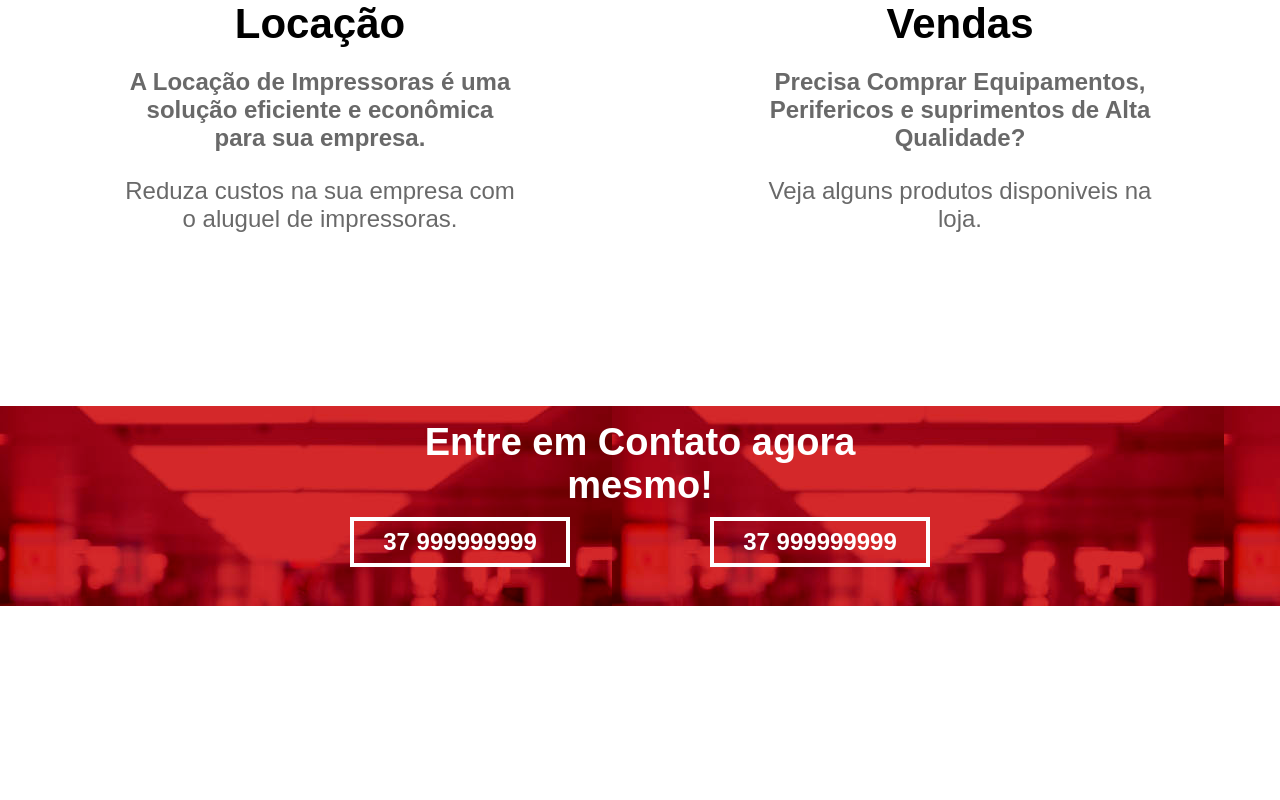
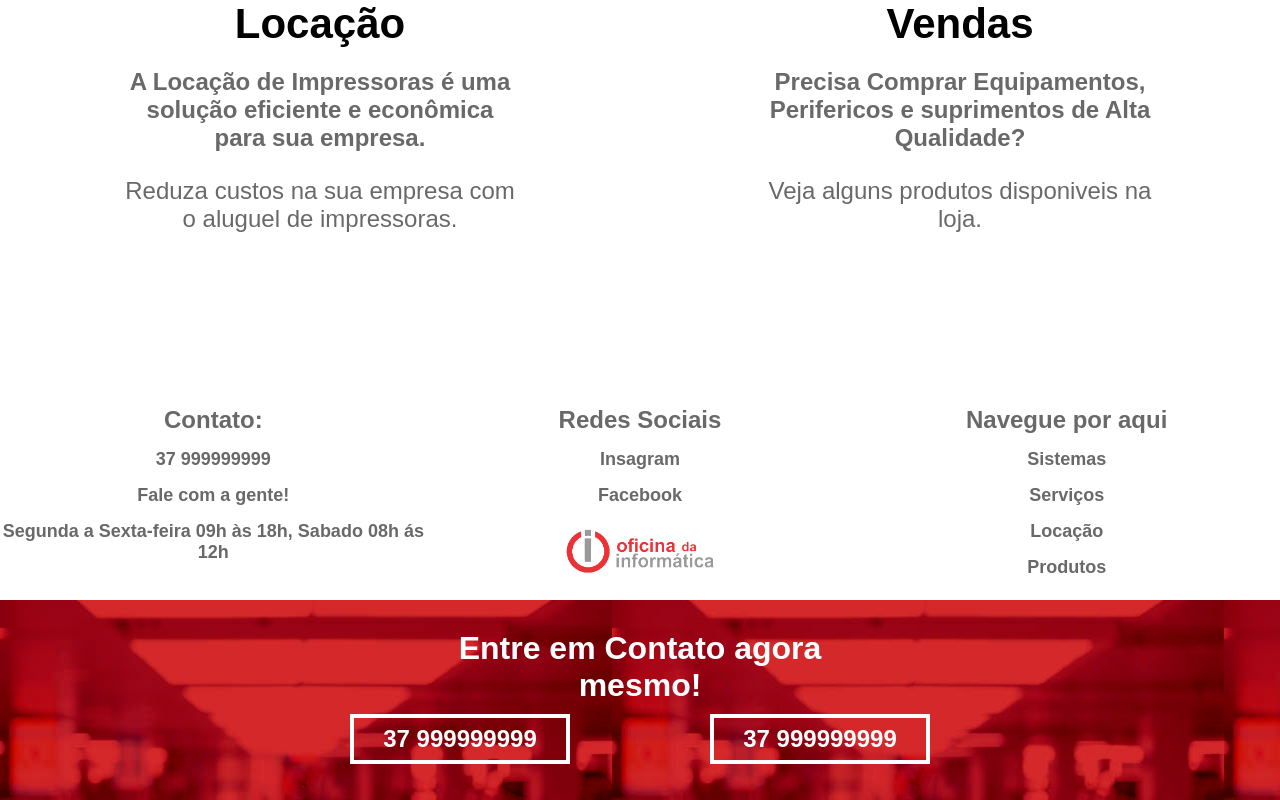
Before and after one commit to GustavoMen/OficinaDaInformatica, a React (Vite) app: page / in a window 1280 px wide. Shown: the part 1530-2330 px from the top of the page. Before the commit the page ends 2136 px from the top, so only its background shows below. Built offline with nearby package versions, Linux system fonts and the light colour scheme.

Commit message:
Home page Complete

```diff
--- a/src/App.tsx
+++ b/src/App.tsx
@@ -1,6 +1,7 @@
 import { BrowserRouter as Router, Routes, Route } from "react-router-dom";
 
 import Cta from "./Components/CTA/cta";
+import Footer from "./Components/Footer/Footer";
 import Navbar from "./Components/NavBar/Navbar";
 import GlobalStyle from "./globalStyles";
 import Home from "./Pages/HomePage/Home";
@@ -12,8 +13,10 @@ export default function App() {
       <GlobalStyle />
       <Routes>
         <Route path="/" element={<Home />} />
-        <Route path="/test" element={<Cta />} />
+        <Route path="/test" element={<Footer />} />
       </Routes>
+      <Footer />
+      <Cta />
     </Router>
   );
 }
--- a/src/Components/CTA/Cta.elements.tsx
+++ b/src/Components/CTA/Cta.elements.tsx
@@ -1,21 +1,6 @@
 import styled from "styled-components";
 
 import backgroundImage from "../../assets/Images/LocationPageImageTwo.png";
-
-export const ImageDiv = styled.div`
-  width: 100%;
-  height: 200px;
-  background: url(${backgroundImage});
-  text-align: center;
-`;
-
-export const Text = styled.h3`
-  width: 500px;
-  padding-top: 15px;
-  margin: auto;
-  color: #fff;
-  font-size: 38px;
-`;
 
 export const Btn = styled.button`
   border: 4px solid #fff;
@@ -34,3 +19,25 @@ export const Btn = styled.button`
     transform: scale(1.1);
   }
 `;
+
+export const ImageDiv = styled.div`
+  width: 100%;
+  height: 200px;
+  background: url(${backgroundImage});
+  text-align: center;
+
+  @media screen and (max-width: 776px) {
+    height: 300px;
+    ${Btn} {
+      margin-top: 30px;
+    }
+  }
+`;
+
+export const Text = styled.h3`
+  width: 400px;
+  padding-top: 30px;
+  margin: auto;
+  color: #fff;
+  font-size: 32px;
+`;
--- /dev/null
+++ b/src/Components/Footer/Footer.elements.tsx
@@ -0,0 +1,43 @@
+import styled from "styled-components";
+
+/// Footer //////////////////////////////
+
+export const FooterContainer = styled.footer`
+  display: grid;
+  grid-template-columns: 1fr 1fr 1fr;
+  background-color: #fff;
+  margin-bottom: 20px;
+  @media screen and (max-width: 996px) {
+    grid-template-columns: 1fr;
+  }
+`;
+
+export const FooterItem = styled.div`
+  text-align: center;
+
+  @media screen and (max-width: 996px) {
+    margin-top: 40px;
+  }
+`;
+
+export const ItemTitle = styled.p`
+  color: #696969;
+  font-weight: bold;
+  font-size: 24px;
+`;
+
+export const ItemNavigate = styled.p`
+  color: #696969;
+  font-weight: bold;
+  font-size: 18px;
+  padding-top: 15px;
+`;
+
+export const LogoFooter = styled.img`
+  height: 50px;
+  margin-top: 20px;
+`;
+
+export const LinkSocialMedia = styled.a`
+  text-decoration: none;
+`;
--- /dev/null
+++ b/src/Components/Footer/Footer.tsx
@@ -0,0 +1,49 @@
+import React from "react";
+
+import Logo from "../../assets/Images/LogoFooter.png";
+import {
+  FooterContainer,
+  FooterItem,
+  ItemTitle,
+  ItemNavigate,
+  LogoFooter,
+  LinkSocialMedia,
+} from "./Footer.elements";
+
+function Footer() {
+  return (
+    <FooterContainer>
+      <FooterItem>
+        <ItemTitle>Contato:</ItemTitle>
+        <ItemNavigate>37 999999999</ItemNavigate>
+        <ItemNavigate>Fale com a gente!</ItemNavigate>
+        <ItemNavigate>
+          Segunda a Sexta-feira 09h às 18h, Sabado 08h ás 12h
+        </ItemNavigate>
+      </FooterItem>
+      <FooterItem>
+        <ItemTitle>Redes Sociais</ItemTitle>
+        <LinkSocialMedia
+          target="_blank"
+          href="https://instagram.com/"
+          rel="noreferrer"
+        >
+          <ItemNavigate>Insagram</ItemNavigate>
+        </LinkSocialMedia>
+
+        <ItemNavigate>Facebook</ItemNavigate>
+        <LogoFooter src={Logo} />
+      </FooterItem>
+
+      <FooterItem>
+        <ItemTitle>Navegue por aqui</ItemTitle>
+        <ItemNavigate>Sistemas</ItemNavigate>
+        <ItemNavigate>Serviços</ItemNavigate>
+        <ItemNavigate>Locação</ItemNavigate>
+        <ItemNavigate>Produtos</ItemNavigate>
+      </FooterItem>
+    </FooterContainer>
+  );
+}
+
+export default Footer;
--- a/src/Pages/HomePage/Home.elements.tsx
+++ b/src/Pages/HomePage/Home.elements.tsx
@@ -26,12 +26,20 @@ export const ContainerText = styled.div`
     flex-direction: column;
     text-align: center;
   }
+
+  @media screen and (max-width: 524px) {
+    padding-left: 0;
+  }
 `;
 export const MainText = styled.h1`
   font-size: 50px;
 
   @media screen and (max-width: 768px) {
     text-align: center;
+  }
+
+  @media screen and (max-width: 392px) {
+    font-size: 42px;
   }
 `;
 
@@ -99,6 +107,10 @@ export const SectionTwoTitle = styled.h2`
   margin-top: 100px;
   font-size: 44px;
   text-align: center;
+
+  @media screen and (max-width: 392px) {
+    font-size: 42px;
+  }
 `;
 
 export const GridContainer = styled.div`
@@ -188,6 +200,10 @@ export const GridItem = styled.div`
       display: inline-block;
     }
   }
+
+  @media screen and (max-width: 996px) {
+    width: 80%;
+  }
 `;
 
 export const GridImageIcon = styled.img`
--- a/src/Pages/HomePage/Home.tsx
+++ b/src/Pages/HomePage/Home.tsx
@@ -10,7 +10,6 @@ import SistemasIconTwo from "../../assets/Images/home/sistemaActiveted.png";
 import SistemasIconOne from "../../assets/Images/home/sistemaDesativeted.png";
 import VendasIconTwo from "../../assets/Images/home/VendasIconActiveted.png";
 import VendasIconOne from "../../assets/Images/home/VendasIconDesativeted.png";
-import Cta from "../../Components/CTA/cta";
 import {
   MainText,
   Sectionone,
@@ -128,7 +127,6 @@ export default function Home() {
           </GridItem>
         </GridContainer>
       </SectionTwo>
-      <Cta />
     </>
   );
 }
```
Also changed, not shown: src/assets/Images/LogoFooter.png (added).
